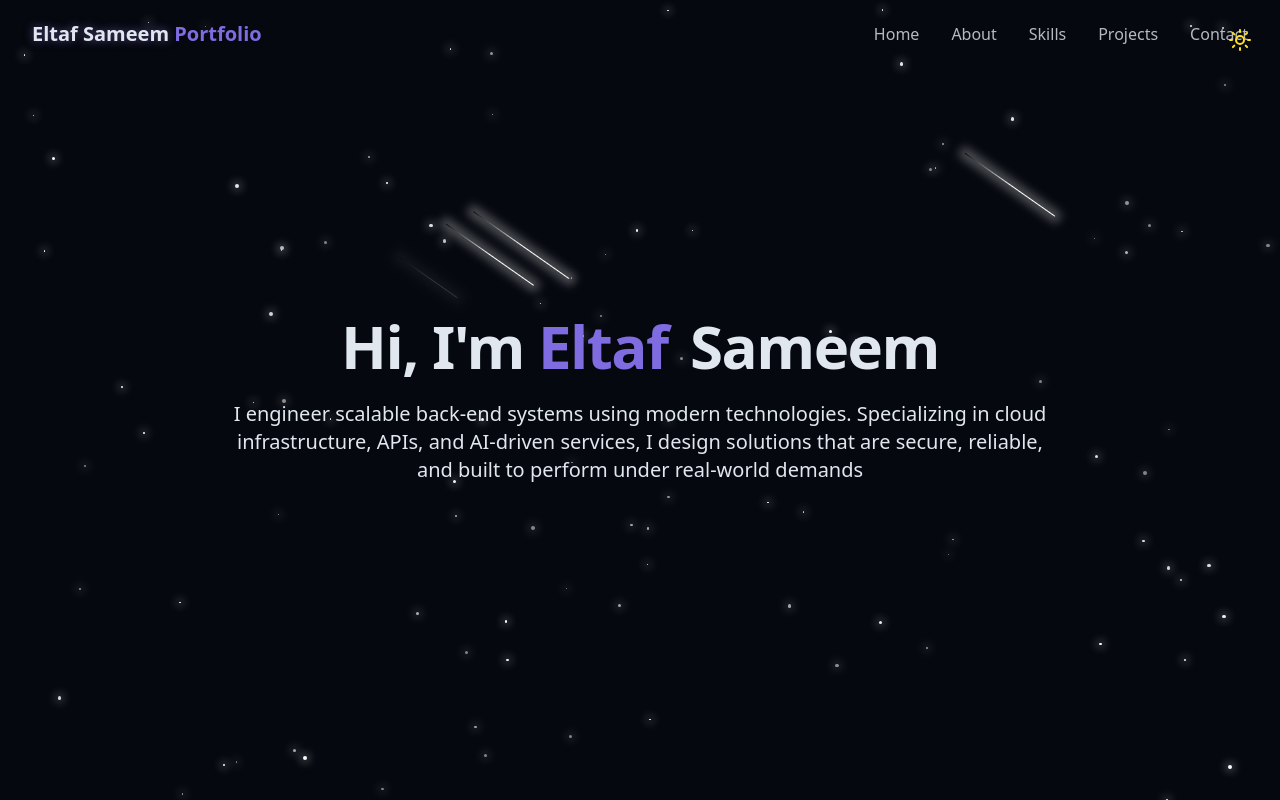
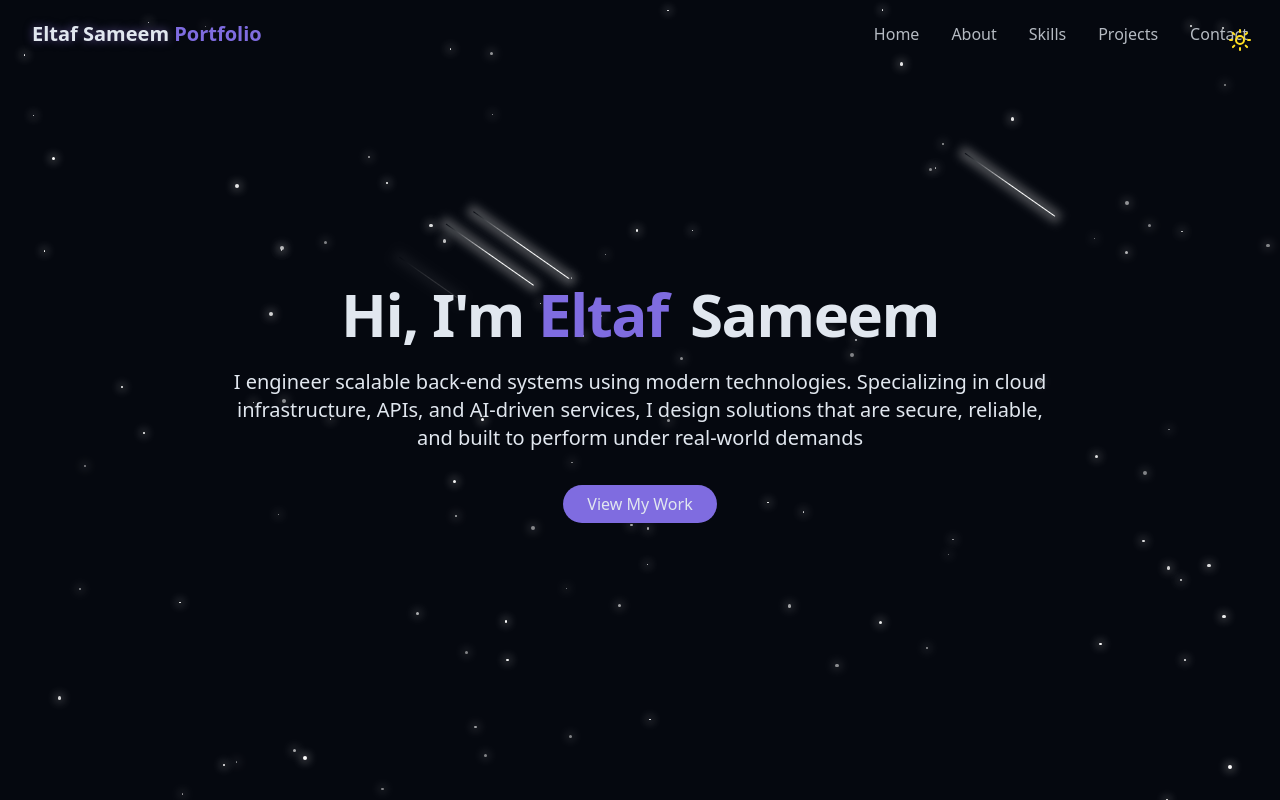
Before and after one commit to Eltaf-Sameem/personal-portfolio-website, a React (Vite) app: page / in a window 1280 px wide. Built offline with nearby package versions, Linux system fonts and the light colour scheme.

Commit message:
added View My Work btn

```diff
--- a/src/components/HeroSection.jsx
+++ b/src/components/HeroSection.jsx
@@ -19,7 +19,11 @@
                         I design solutions that are secure, reliable, and built to perform under real-world demands
                     </p>
 
-
+                    <div className="pt-4 opacity-0 animate-fade-in-delay-4">
+                        <a href="#projects" className="cosmic-button">
+                            View My Work
+                        </a>
+                    </div>
 
                 </div>
             </div>
```
